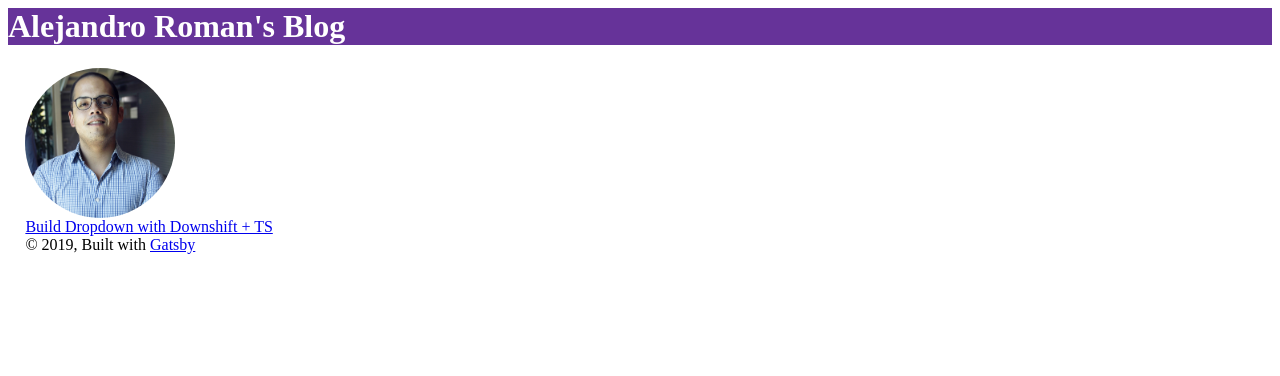
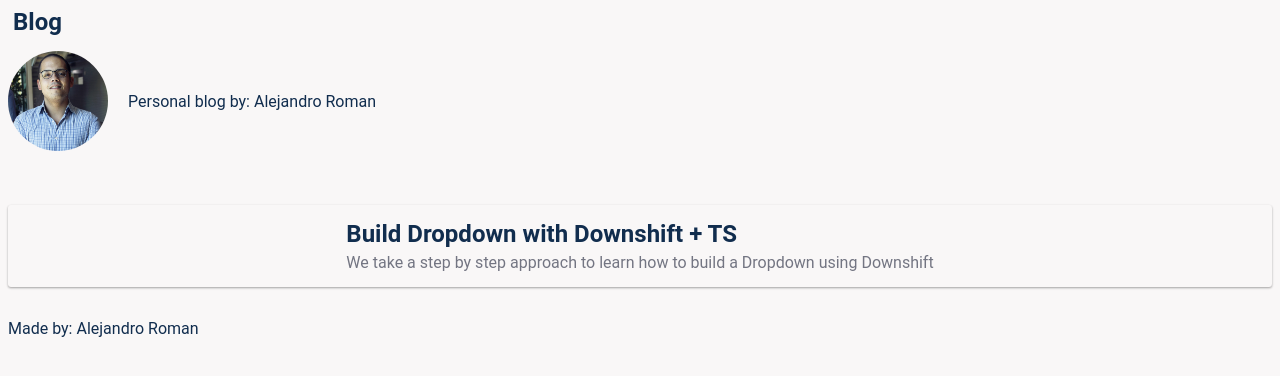
Before and after one commit to aromanarguello/blog-gatsby, a Gatsby site: page / in a window 1280 px wide. Built offline with nearby package versions, Linux system fonts and the light colour scheme; Gatsby itself is replaced by a stand-in of ours; some packages are replaced by stand-ins of ours.

Commit message:
refactored header styled blog card

```diff
--- a/gatsby-config.js
+++ b/gatsby-config.js
@@ -1,8 +1,9 @@
 module.exports = {
   siteMetadata: {
-    title: `Alejandro Roman's Blog`,
-    description: `This is my personal blog\n\nWelcome`,
-    author: `@gatsbyjs`,
+    title: `Personal blog by: Alejandro Roman`,
+    description: `I write about my experiences with React`,
+    author: `Alejandro Roman`,
+    url: 'www.alejandroroman.io',
   },
   plugins: [
     {
@@ -60,6 +61,13 @@ module.exports = {
         icon: `src/images/gatsby-icon.png`, // This path is relative to the root of the site.
       },
     },
+    {
+      resolve: 'gatsby-plugin-robots-txt',
+      options: {
+        host: 'https://www.alejandroroman.io',
+        policy: [{ userAgent: '*', allow: '/' }],
+      },
+    },
     // this (optional) plugin enables Progressive Web App + Offline functionality
     // To learn more, visit: https://gatsby.dev/offline
     // `gatsby-plugin-offline`,
--- a/package.json
+++ b/package.json
@@ -35,6 +35,7 @@
   },
   "devDependencies": {
     "change-case": "^3.1.0",
+    "gatsby-plugin-robots-txt": "^1.5.0",
     "prettier": "^1.18.2"
   },
   "keywords": [
--- /dev/null
+++ b/src/components/BlogCards/BlogCards.js
@@ -0,0 +1,70 @@
+import React from 'react'
+import { Link } from 'gatsby'
+import styled from 'styled-components'
+
+const Section = styled.section``
+
+const CardContainer = styled.ul`
+  padding: 10px;
+  display: flex;
+  justify-content: flex-start;
+  flex-direction: column;
+  align-items: center;
+  text-align: start;
+  box-shadow: ${({
+    theme: {
+      boxShadows: { regular },
+    },
+  }) => regular};
+  transition: all 0.3s cubic-bezier(0.25, 0.8, 0.25, 1);
+  border-radius: 3px;
+`
+
+const CardItem = styled.li`
+  list-style: none;
+`
+
+const StyledLink = styled(Link)`
+  text-decoration: none;
+`
+
+const PostHeader = styled.h2`
+  color: ${({
+    theme: {
+      colors: { navy },
+    },
+  }) => navy};
+  margin: 5px 0;
+  cursor: pointer;
+`
+
+const PostDescription = styled.p`
+  color: ${({
+    theme: {
+      colors: { grey },
+    },
+  }) => grey};
+  margin: 5px 0;
+`
+
+const BlogCards = () => {
+  return (
+    <Section>
+      <CardContainer>
+        <CardItem>
+          <StyledLink to="/blog/downshift-dropdown">
+            <PostHeader id="post-header">
+              Build Dropdown with Downshift + TS
+            </PostHeader>
+          </StyledLink>
+          <PostDescription>
+            We take a step by step approach to learn how to build a Dropdown
+            using Downshift
+          </PostDescription>
+        </CardItem>
+      </CardContainer>
+    </Section>
+  )
+}
+
+export default BlogCards
--- a/src/components/Header/Header.js
+++ b/src/components/Header/Header.js
@@ -1,35 +1,72 @@
 import { Link } from 'gatsby'
+import { Image } from '../'
 import PropTypes from 'prop-types'
 import React from 'react'
 import styled from 'styled-components'
 
 const StyledHeader = styled.header`
-  background: rebeccapurple;
   margin-bottom: 1.45rem;
+  color: ${({
+    theme: {
+      colors: { navy },
+    },
+  }) => navy};
+
+  @media (min-width: ${({
+      theme: {
+        breakPoints: { tablet },
+      },
+    }) => tablet}) {
+    width: 610px;
+  }
 `
-const Heading = styled.h1`
+const Heading = styled.h2`
   margin: 0;
 `
 
 const StyledLink = styled(Link)`
-  color: white;
   text-decoration: none;
+  color: ${({
+    theme: {
+      colors: { navy },
+    },
+  }) => navy};
+  padding: 5px;
+  cursor: pointer;
 `
 
-const Header = ({ siteTitle }) => (
+const Section = styled.section`
+  width: 100%;
+  display: flex;
+  justify-content: flex-start;
+  flex-direction: row;
+  margin: 15px 0;
+`
+
+const Text = styled.p`
+  align-self: center;
+  font-size: ${({ theme: { fontSizes } }) => fontSizes[2]}px;
+`
+
+const Header = ({ siteTitle, siteUrl }) => (
   <StyledHeader>
-    <Heading style={{ margin: 0 }}>
-      <StyledLink to="/">{siteTitle}</StyledLink>
+    <Heading>
+      <StyledLink to="/">Blog</StyledLink>
     </Heading>
+    <Section>
+      <Image />
+      <Text>{siteTitle}</Text>
+    </Section>
   </StyledHeader>
 )
 
 Header.propTypes = {
   siteTitle: PropTypes.string,
+  siteUrl: PropTypes.string,
 }
 
 Header.defaultProps = {
-  siteTitle: ``,
+  siteTitle: "Alejandro's Blog",
 }
 
 export default Header
--- a/src/components/Image/Image.js
+++ b/src/components/Image/Image.js
@@ -4,10 +4,11 @@ import Img from 'gatsby-image'
 import styled from 'styled-components'
 
 const StyledImage = styled(Img)`
-  width: 150px;
-  height: 150px;
+  width: 100px;
+  height: 100px;
   border-radius: 50%;
-  margin: 0;
+  margin-right: 20px;
+  padding: 0;
 `
 
 const Image = () => {
--- a/src/components/Layout/Layout.js
+++ b/src/components/Layout/Layout.js
@@ -9,13 +9,14 @@ import React from 'react'
 import PropTypes from 'prop-types'
 import styled from 'styled-components'
 import { useStaticQuery, graphql } from 'gatsby'
+import { Header } from '../'
 import Box from '../Box/Box'
-
-import Header from '../Header/header'
+import { GlobalStyles } from '../../styles/global'
 
 const StyledBox = styled(Box)`
-  max-width: 960;
+  width: 100%;
   padding-top: 0;
+  font-family: ${({ theme: { fontFamily } }) => fontFamily};
 `
 
 const Main = styled.main``
@@ -24,26 +25,47 @@ const Footer = styled.footer``
 
 const Link = styled.a``
 
+const Text = styled.p`
+  color: ${({
+    theme: {
+      colors: { navy },
+    },
+  }) => navy};
+`
+
 const Layout = ({ children }) => {
-  const data = useStaticQuery(graphql`
+  const { site } = useStaticQuery(graphql`
     query SiteTitleQuery {
       site {
         siteMetadata {
           title
+          url
         }
       }
     }
   `)
 
+  console.log(site)
+
   return (
     <>
-      <Header siteTitle={data.site.siteMetadata.title} />
-      <StyledBox margin="0" padding="0px 1.0875rem 1.45rem">
+      <GlobalStyles />
+      <StyledBox
+        margin="0"
+        padding="0"
+        id="layout-container"
+        display="flex"
+        justifyContent="center"
+        flexDirection="column"
+        alignItems="center"
+      >
+        <Header
+          siteUrl={site.siteMetadata.url}
+          siteTitle={site.siteMetadata.title}
+        />
         <Main>{children}</Main>
         <Footer>
-          © {new Date().getFullYear()}, Built with
-          {` `}
-          <Link href="https://www.gatsbyjs.org">Gatsby</Link>
+          <Text>Made by: Alejandro Roman</Text>
         </Footer>
       </StyledBox>
     </>
--- a/src/components/SEO/SEO.js
+++ b/src/components/SEO/SEO.js
@@ -12,6 +12,7 @@ const SEO = ({ description, lang, meta, title }) => {
             title
             description
             author
+            siteUrl: url
           }
         }
       }
@@ -23,7 +24,7 @@ const SEO = ({ description, lang, meta, title }) => {
   return (
     <Helmet
       htmlAttributes={{
-        lang,
+        lang: 'en',
       }}
       title={title}
       titleTemplate={`%s | ${site.siteMetadata.title}`}
--- a/src/components/index.js
+++ b/src/components/index.js
@@ -3,5 +3,6 @@ import Layout from './Layout/Layout'
 import Header from './Header/Header'
 import Image from './Image/Image'
 import Box from './Box/Box'
+import BlogCard from './BlogCards/BlogCards'
 
-export { SEO, Layout, Header, Image, Box }
+export { SEO, Layout, Header, Image, Box, BlogCard }
--- a/src/pages/index.js
+++ b/src/pages/index.js
@@ -1,16 +1,12 @@
 import React from 'react'
-import { Link } from 'gatsby'
-import { SEO, Layout, Image } from '../components'
+import { SEO, Layout, BlogCard } from '../components'
 import { Theme } from '../styles/theme'
 
 const IndexPage = () => (
   <Theme>
     <Layout>
       <SEO title="Home" />
-      <Image />
-      <Link to="/blog/downshift-dropdown">
-        Build Dropdown with Downshift + TS
-      </Link>
+      <BlogCard />
     </Layout>
   </Theme>
 )
--- a/src/styles/global.js
+++ b/src/styles/global.js
@@ -1 +1,11 @@
 import { createGlobalStyle } from 'styled-components'
+
+export const GlobalStyles = createGlobalStyle`
+    body {
+        background: ${({
+          theme: {
+            colors: { light },
+          },
+        }) => light}
+    }
+`
--- a/src/styles/theme.js
+++ b/src/styles/theme.js
@@ -5,6 +5,7 @@ const theme = {
   colors: {
     light: '#f9f7f7',
     gray: '#dbe2ef',
+    grey: '#737582',
     blue: '#3f72af',
     navy: '#112d4e',
   },
@@ -12,7 +13,12 @@ const theme = {
     small: ['1em', '1.25em', '1.5em'],
     big: ['2em', '2.5em', '3em'],
   },
+  fontFamily: 'Roboto, sans-serif',
   boxSizing: 'border-box',
+  boxShadows: {
+    regular: '0 1px 3px rgba(0, 0, 0, 0.12), 0 1px 2px rgba(0, 0, 0, 0.24);',
+    hover: '0 14px 28px rgba(0, 0, 0, 0.25), 0 10px 10px rgba(0, 0, 0, 0.22);',
+  },
   fontSizes: [12, 14, 16, 18, 20],
   breakPoints: {
     mobileS: '320px',
```
Also changed, not shown: src/pages/blog/downshift-dropdown.mdx (+9 -9 lines), src/images/gatsby-astronaut.png (deleted), 1 other file.
